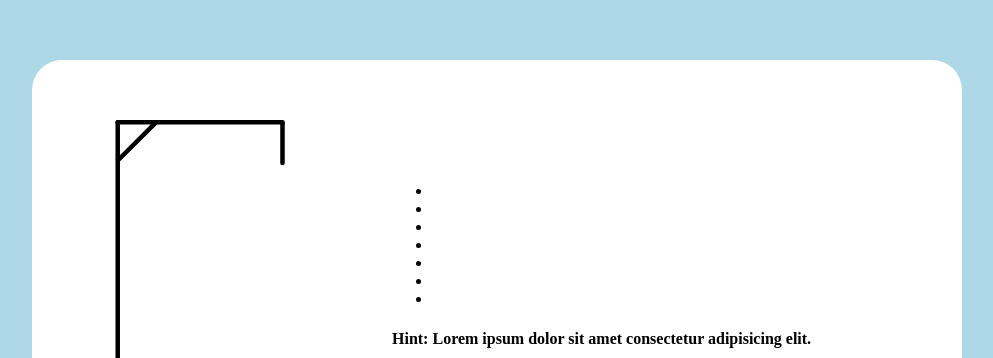
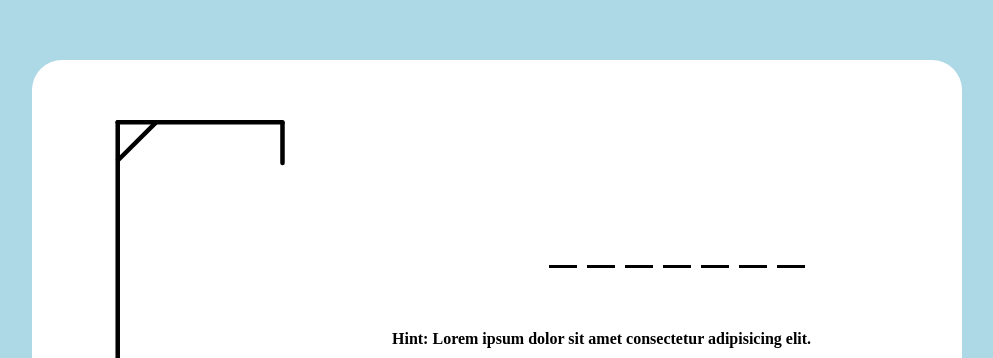
Before and after one commit to drebyrd715/Hangman, a plain HTML site: page index.html in a window 1280 px wide. Shown: the part 123-481 px from the top of the page, without its empty margins (143-1136 px from the left). Drawn offline with Linux system fonts and the light colour scheme.

Commit message:
more updates

```diff
--- a/style.css
+++ b/style.css
@@ -23,3 +23,15 @@ body{
     text-align: center;
     text-transform: uppercase;
 }
+.word-display {
+    display:flex;
+    list-style: none;
+    gap: 10px;
+    align-items: center;
+    justify-content: center;
+}
+.word-display .letter {
+    width: 28px;
+    border-bottom: 3px solid black;
+    margin-bottom: 40px;
+}
```
